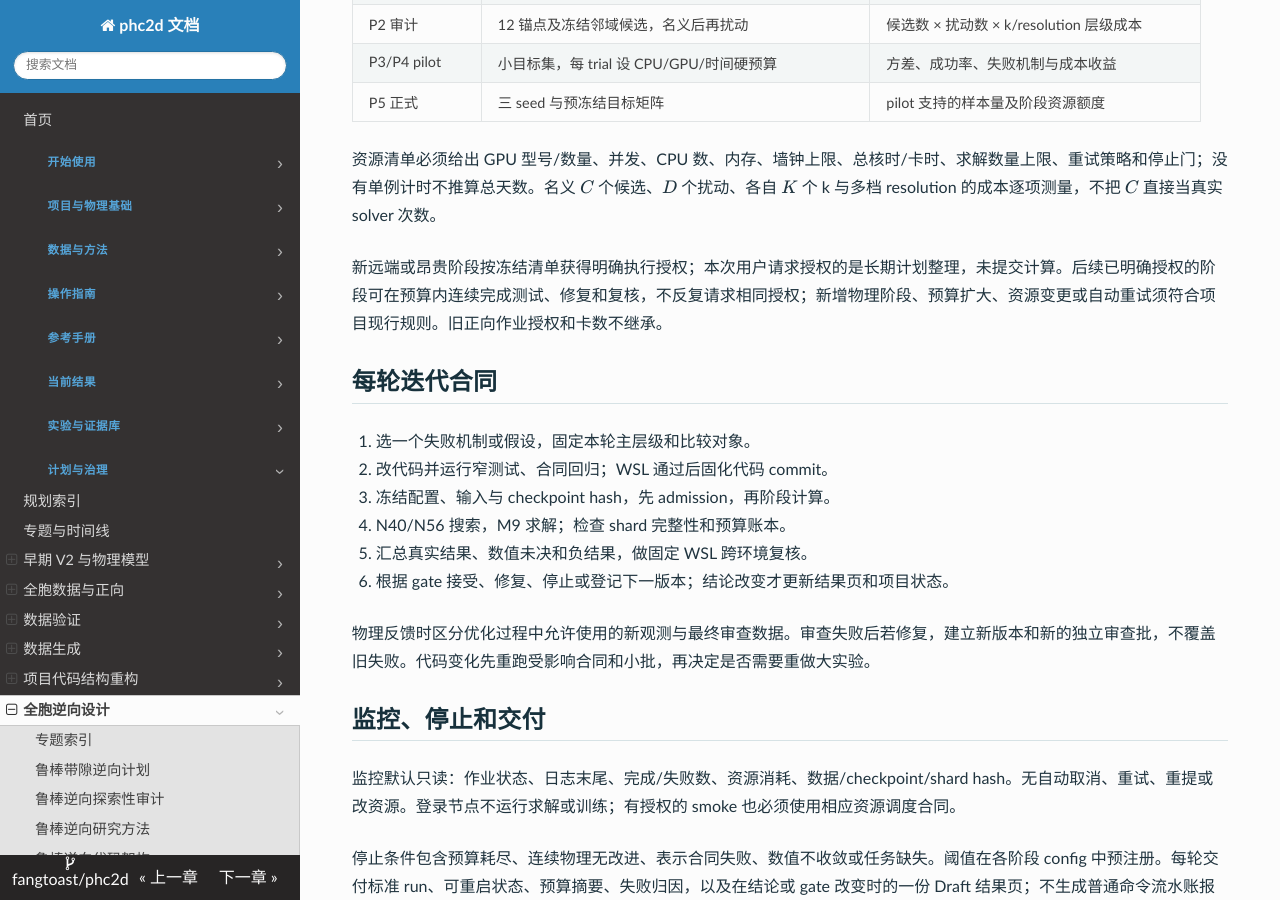
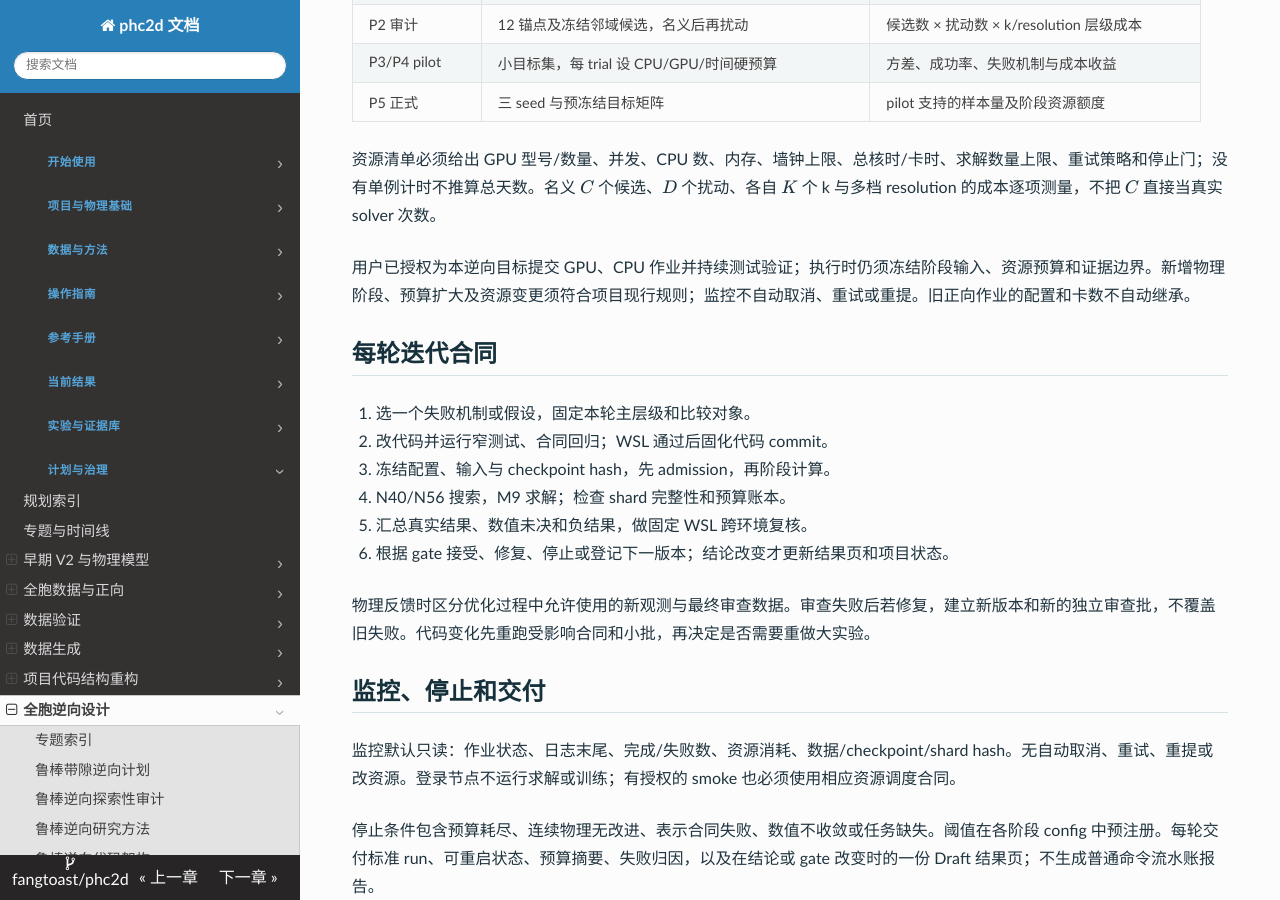
Before and after one commit to fangtoast/phc2d, an MkDocs documentation site: the page built from docs/planning/鲁棒带隙逆向/资源与迭代.md, in a window 1280 px wide and 900 px high, scrolled down 974 px. Built offline with MkDocs 1.6.1, drawn with Linux system fonts in a browser that asks for light colours.

Commit message:
Update inverse research compute authorization

```diff
--- a/docs/planning/鲁棒带隙逆向/资源与迭代.md
+++ b/docs/planning/鲁棒带隙逆向/资源与迭代.md
@@ -51,7 +51,7 @@ related_results:
 
 资源清单必须给出 GPU 型号/数量、并发、CPU 数、内存、墙钟上限、总核时/卡时、求解数量上限、重试策略和停止门；没有单例计时不推算总天数。名义 $C$ 个候选、$D$ 个扰动、各自 $K$ 个 k 与多档 resolution 的成本逐项测量，不把 $C$ 直接当真实 solver 次数。
 
-新远端或昂贵阶段按冻结清单获得明确执行授权；本次用户请求授权的是长期计划整理，未提交计算。后续已明确授权的阶段可在预算内连续完成测试、修复和复核，不反复请求相同授权；新增物理阶段、预算扩大、资源变更或自动重试须符合项目现行规则。旧正向作业授权和卡数不继承。
+用户已授权为本逆向目标提交 GPU、CPU 作业并持续测试验证；执行时仍须冻结阶段输入、资源预算和证据边界。新增物理阶段、预算扩大及资源变更须符合项目现行规则；监控不自动取消、重试或重提。旧正向作业的配置和卡数不自动继承。
 
 ## 每轮迭代合同
 
```
